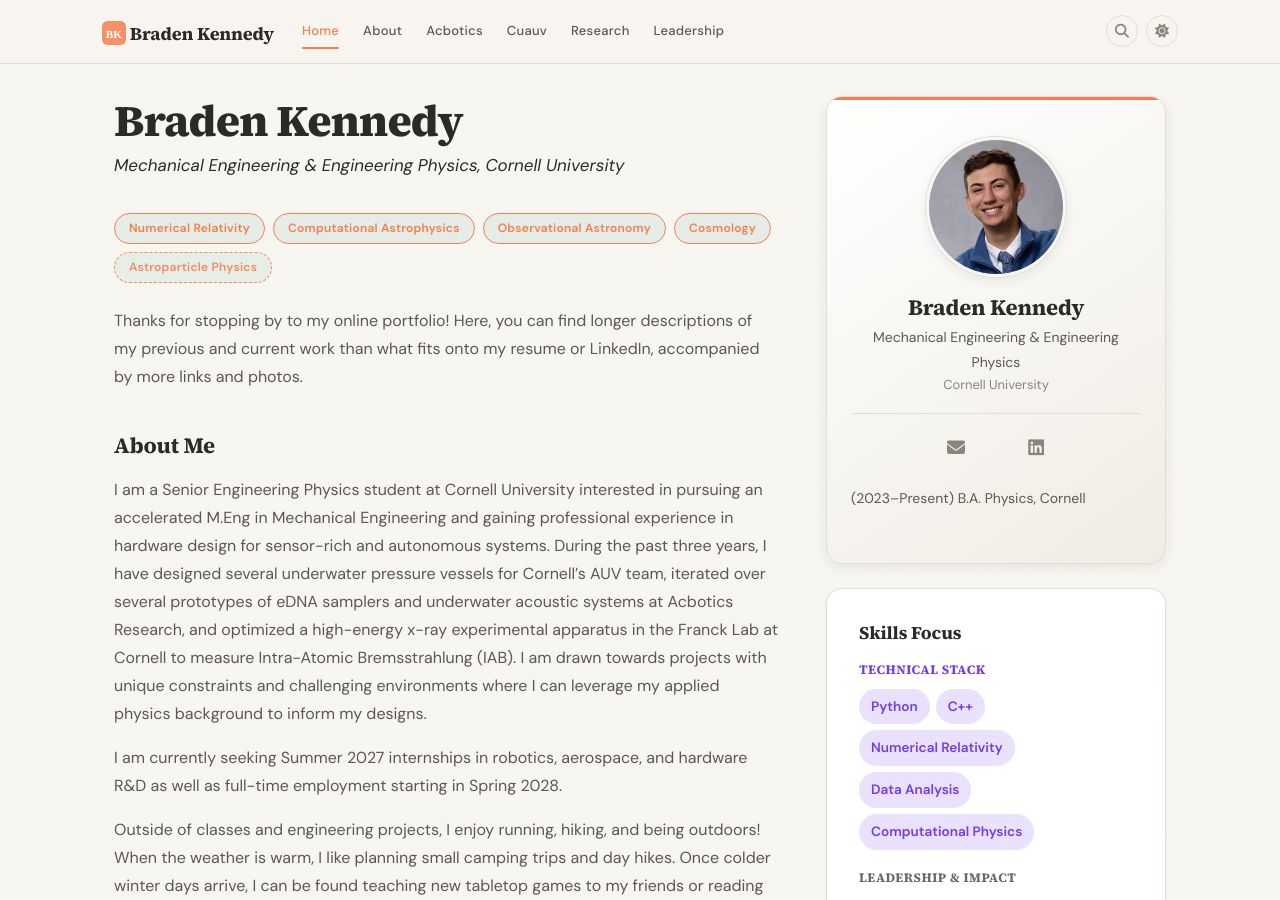
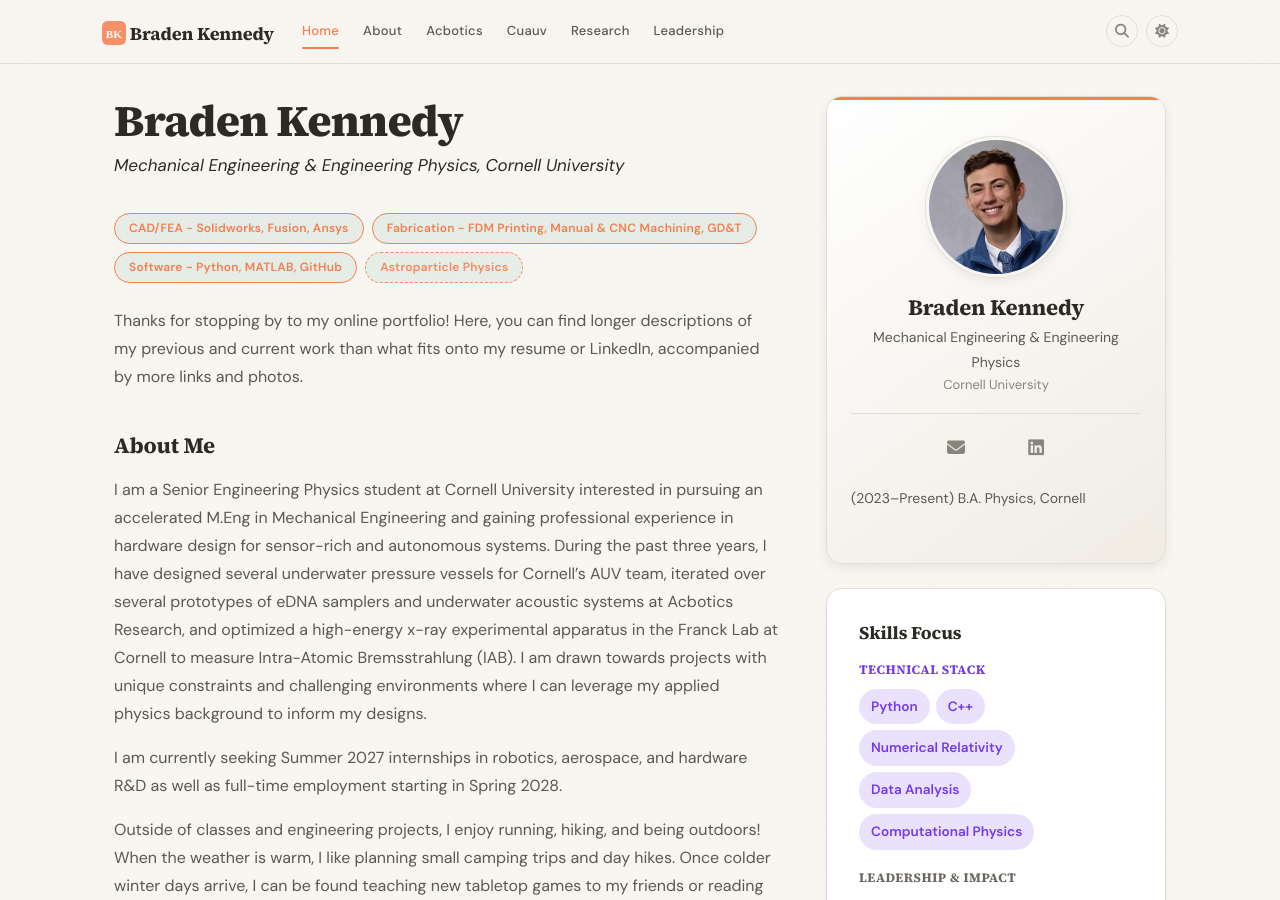
Before and after one commit to braden-kennedy/bkennedyportfolio, a Jekyll site: the page built from _pages/home.md, in a window 1280 px wide and 900 px high. Built offline with Jekyll 4.4.1, drawn with Linux system fonts in a browser that asks for light colours; a style sheet for code colours, icons or effects is not loaded.

Commit message:
Update skill tabs in home.md

```diff
--- a/_pages/home.md
+++ b/_pages/home.md
@@ -9,10 +9,9 @@ permalink: /
 <p class="home-hero-sub">{{ site.title }}, {{ site.institution }}</p>
 
 <div class="chip-container" markdown="0">
-<a href="{{ site.url }}{{ site.baseurl }}/research" class="chip">Numerical Relativity</a>
-<a href="{{ site.url }}{{ site.baseurl }}/research" class="chip">Computational Astrophysics</a>
-<a href="{{ site.url }}{{ site.baseurl }}/research" class="chip">Observational Astronomy</a>
-<a href="{{ site.url }}{{ site.baseurl }}/research" class="chip">Cosmology</a>
+<a href="{{ site.url }}{{ site.baseurl }}/research" class="chip">CAD/FEA - Solidworks, Fusion, Ansys</a>
+<a href="{{ site.url }}{{ site.baseurl }}/research" class="chip">Fabrication - FDM Printing, Manual & CNC Machining, GD&T</a>
+<a href="{{ site.url }}{{ site.baseurl }}/research" class="chip">Software - Python, MATLAB, GitHub</a>
 
 <a href="{{ site.url }}{{ site.baseurl }}/research" class="chip" style="border-style: dashed; opacity: 0.9;" title="Prospective Graduate Interest">Astroparticle Physics</a>
 </div>
```
